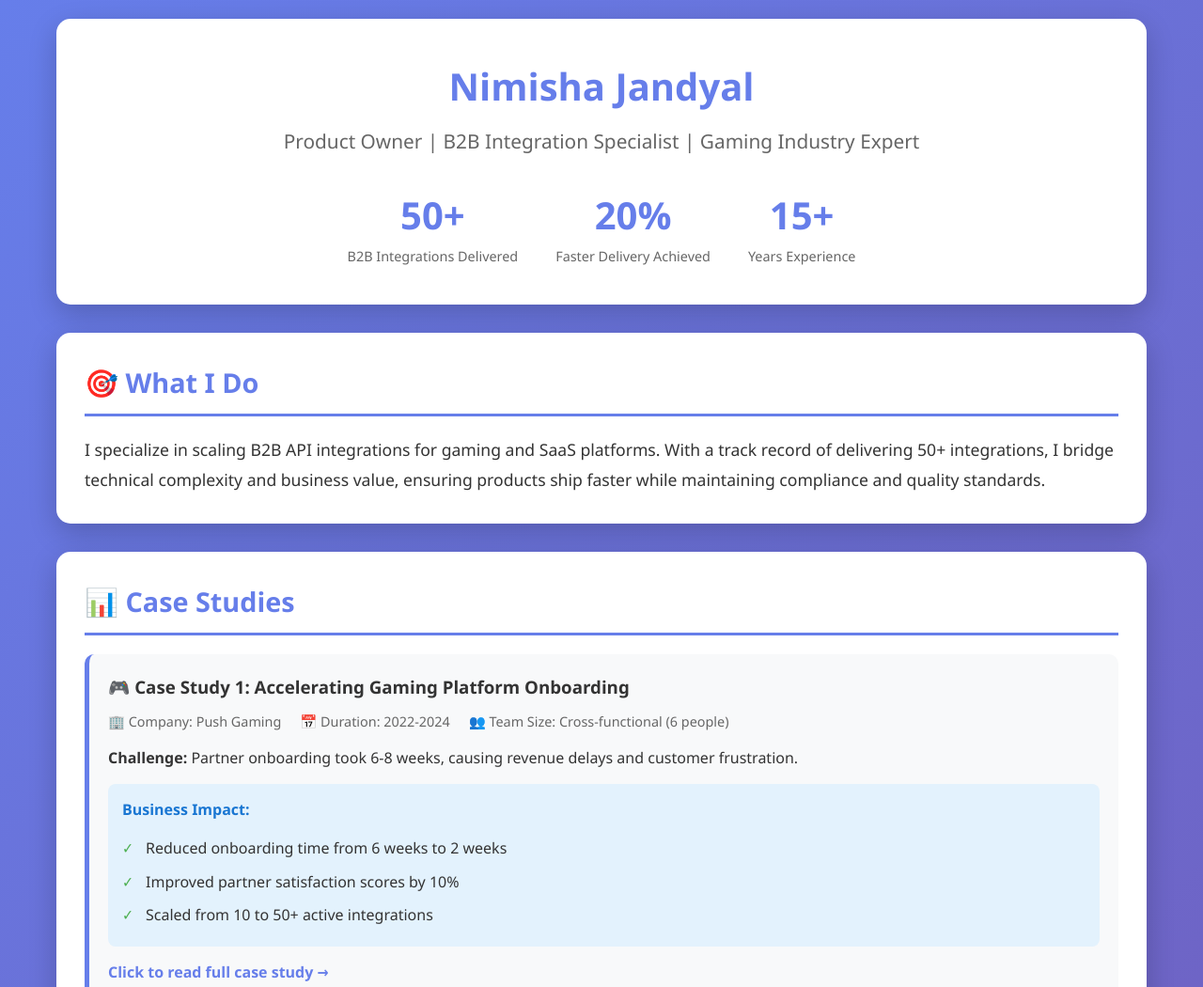
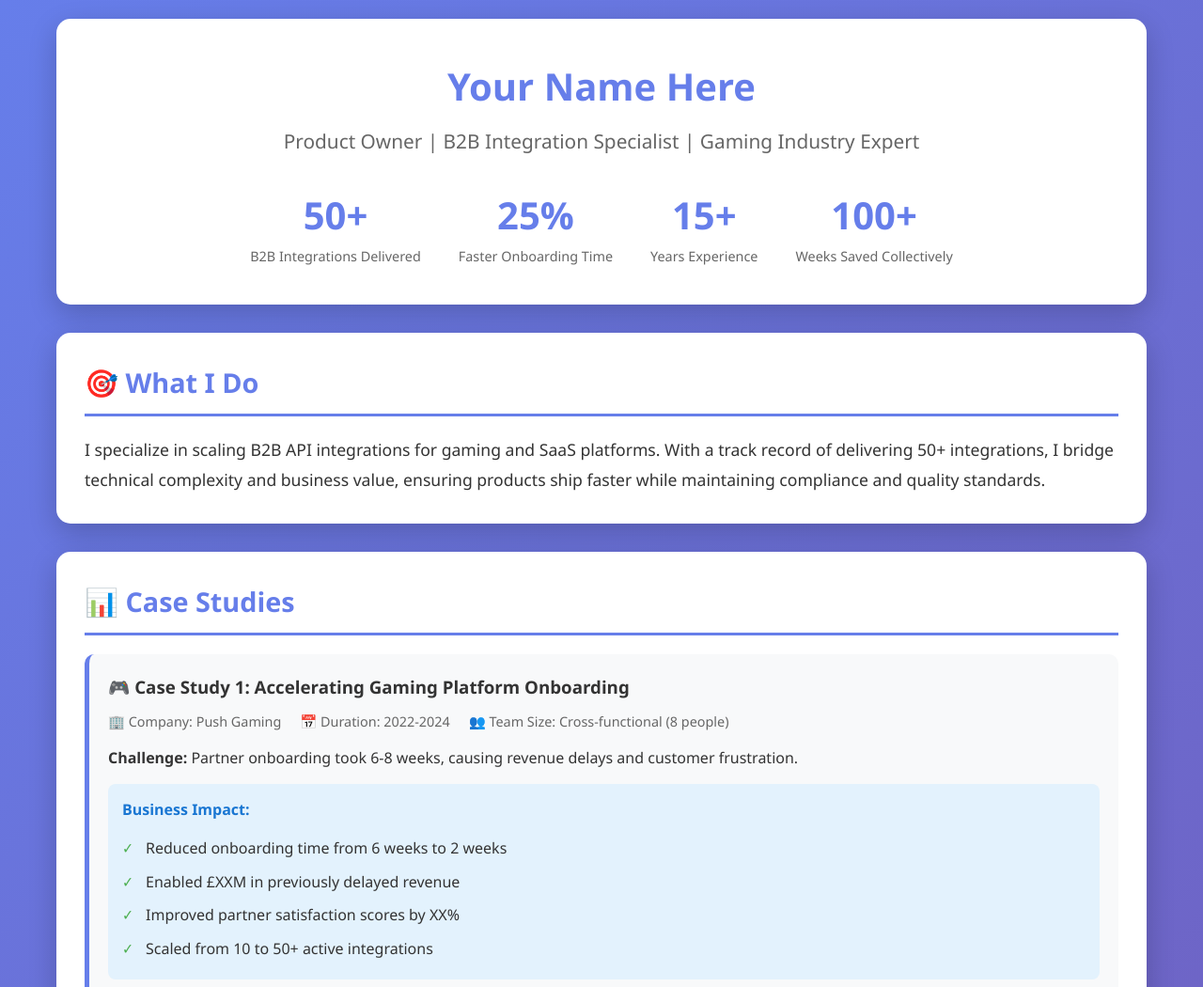
Before and after one commit to jandyalnimisha10/potfolio, a plain HTML site: page index.html in a window 1280 px wide. Shown: the top 1050 px of the page at 94% size. Drawn offline with Linux system fonts and the light colour scheme.

Commit message:
Add files via upload

```diff
--- a/index.html
+++ b/index.html
@@ -271,7 +271,7 @@
 <body>
     <div class="container">
         <header>
-            <h1>Nimisha Jandyal</h1>
+            <h1>Your Name Here</h1>
             <p class="tagline">Product Owner | B2B Integration Specialist | Gaming Industry Expert</p>
 
             <div class="stats">
@@ -280,14 +280,18 @@
                     <div class="stat-label">B2B Integrations Delivered</div>
                 </div>
                 <div class="stat">
-                    <div class="stat-number">20%</div>
-                    <div class="stat-label">Faster Delivery Achieved</div>
+                    <div class="stat-number">25%</div>
+                    <div class="stat-label">Faster Onboarding Time</div>
                 </div>
                 <div class="stat">
                     <div class="stat-number">15+</div>
                     <div class="stat-label">Years Experience</div>
                 </div>
+                <div class="stat">
+                    <div class="stat-number">100+</div>
+                    <div class="stat-label">Weeks Saved Collectively</div>
                 </div>
+            </div>
         </header>
 
         <div class="section">
@@ -305,14 +309,15 @@
                 <div class="case-study-meta">
                     <div class="meta-item">🏢 Company: Push Gaming</div>
                     <div class="meta-item">📅 Duration: 2022-2024</div>
-                    <div class="meta-item">👥 Team Size: Cross-functional (6 people)</div>
+                    <div class="meta-item">👥 Team Size: Cross-functional (8 people)</div>
                 </div>
                 <p><strong>Challenge:</strong> Partner onboarding took 6-8 weeks, causing revenue delays and customer frustration.</p>
                 <div class="impact">
                     <div class="impact-title">Business Impact:</div>
                     <ul class="impact-list">
                         <li>Reduced onboarding time from 6 weeks to 2 weeks</li>
-                        <li>Improved partner satisfaction scores by 10%</li>
+                        <li>Enabled £XXM in previously delayed revenue</li>
+                        <li>Improved partner satisfaction scores by XX%</li>
                         <li>Scaled from 10 to 50+ active integrations</li>
                     </ul>
                 </div>
@@ -333,7 +338,7 @@
                         <li>Implemented data-driven prioritization framework using Power BI</li>
                         <li>Reduced stakeholder alignment time by 30%</li>
                         <li>Increased team velocity by 20%</li>
-
+                        <li>Delivered XX high-impact features in 6 months</li>
                     </ul>
                 </div>
                 <p style="margin-top: 15px; color: #667eea; font-weight: bold;">Click to read full case study →</p>
@@ -353,7 +358,8 @@
                         <li>Created reusable compliance framework for MGA, UKGC standards</li>
                         <li>Reduced compliance review time by 40%</li>
                         <li>Zero compliance-related integration failures</li>
-                       </ul>
+                        <li>Framework adopted across XX jurisdictions</li>
+                    </ul>
                 </div>
                 <p style="margin-top: 15px; color: #667eea; font-weight: bold;">Click to read full case study →</p>
             </div>
```
